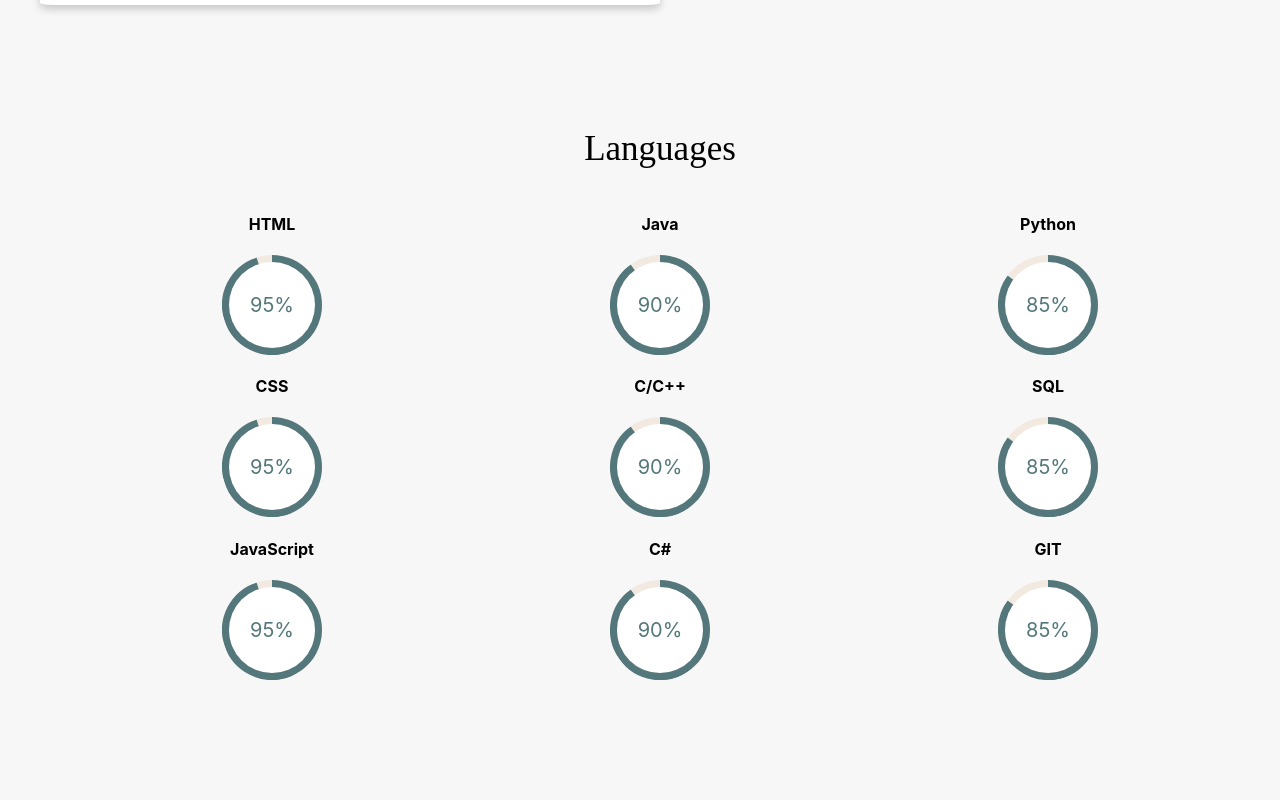
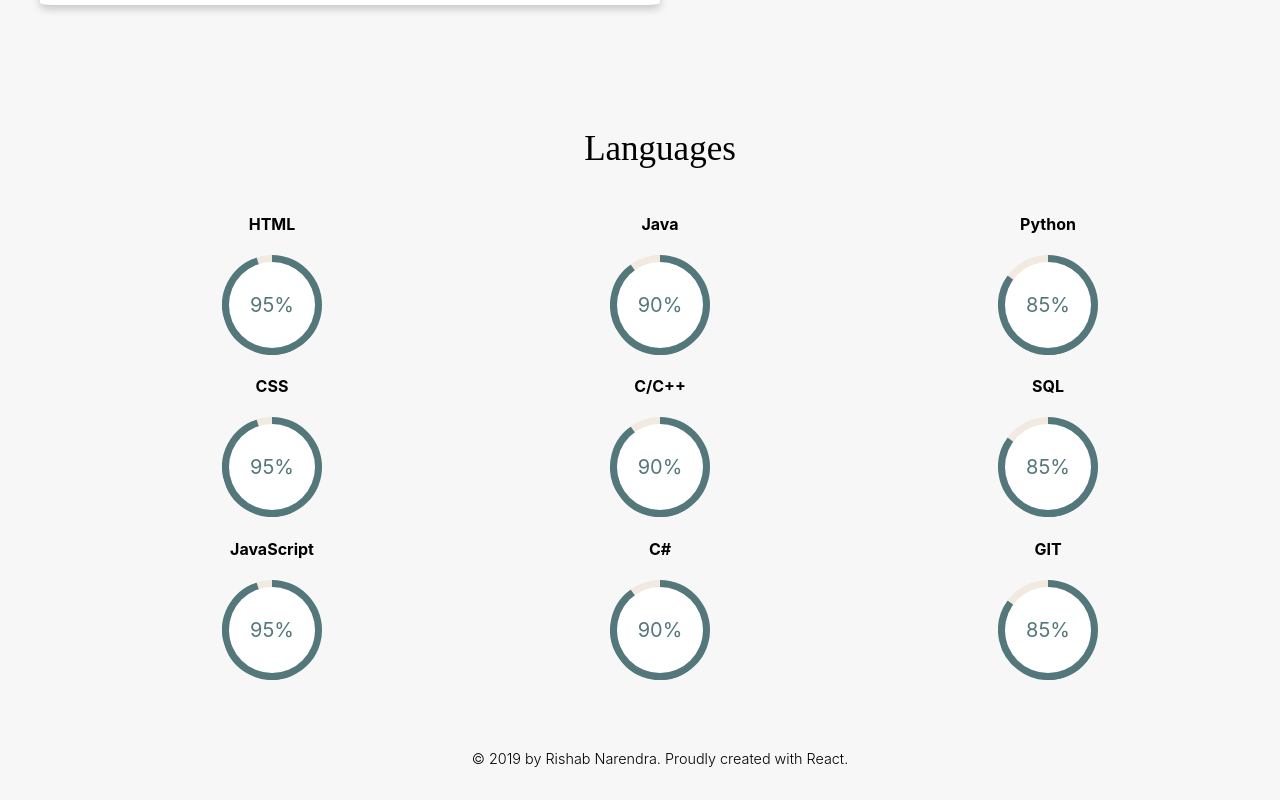
Before and after one commit to rishabnarendra/personalwebsite, a React (Create React App) app in the folder personal-website/: page / in a window 1280 px wide. Shown: the part 2153-2953 px from the top of the page. Before the commit the page ends 2919 px from the top, so only its background shows below. Built offline with nearby package versions, Linux system fonts and the light colour scheme.

Commit message:
Added footer

```diff
--- a/personal-website/src/App.css
+++ b/personal-website/src/App.css
@@ -197,3 +197,12 @@ h2{
   padding: 0 10% 0 10%;
   width: auto;
 }
+
+/* CSS for footer */
+
+footer{
+  padding: 0 10% 0 10%;
+  text-align: center;
+  font-weight: 300;
+  font-size: 0.9em;
+}
--- a/personal-website/src/App.js
+++ b/personal-website/src/App.js
@@ -18,6 +18,10 @@ function App() {
         <Experience />
         <Projects />
         <Languages />
+        <footer>
+          {'\u00A9'} 2019 by Rishab Narendra. Proudly created with React.
+          <br></br><br></br>
+        </footer>
       </ul>
   );
 }
```
